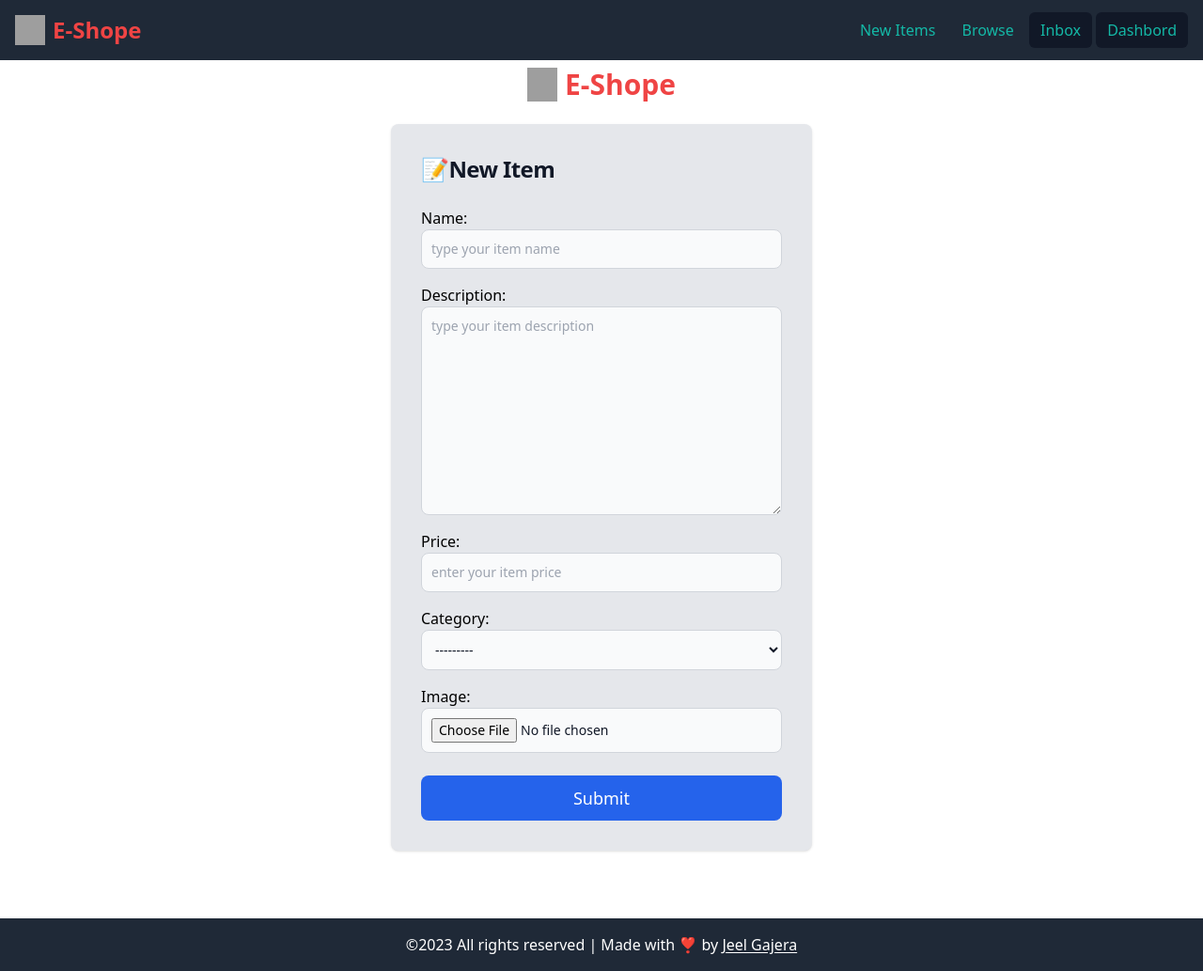
After one commit to JeelGajera/eshope, a Django app: page /items/new in a window 1280 px wide. The commit adds this page. Shown: the whole page at 94% size. Run offline with Django 5.2, Linux system fonts and the light colour scheme; a user stored in the database is signed in; data comes from the database, SQL or seed files in the repository; both versions use the stored data as it was after the commit; some libraries are stand-ins or nearby versions; grey boxes are pictures that could not be loaded.

Commit message:
feat: add item

```diff
--- a/core/templates/core/layout.html
+++ b/core/templates/core/layout.html
@@ -27,8 +27,8 @@
         <a href="/" class="text-2xl font-semibold text-red-500"> E-Shope </a>
       </div>
       <div class="gap-2">
-        <a href="#" class="text-teal-500 hover:text-white bg-gray-900 hover:bg-gray-800 border-red-500 hover:border-[0.5px] rounded-md px-3 py-2 text-md font-medium">New Items</a>
-        <a href="#" class="text-teal-500 hover:text-white bg-gray-900 hover:bg-gray-800 border-red-500 hover:border-[0.5px] rounded-md px-3 py-2 text-md font-medium">Browse</a>
+        <a href="{% url 'item:new' %}" class="text-teal-500 hover:text-white border-red-500 hover:border-[0.5px] rounded-md px-3 py-2 text-md font-medium">New Items</a>
+        <a href="#" class="text-teal-500 hover:text-white border-red-500 hover:border-[0.5px] rounded-md px-3 py-2 text-md font-medium">Browse</a>
 
         {% if request.user.is_authenticated %}
             <a href="{% url 'core:login' %}" class="text-teal-500 hover:text-white bg-gray-900 hover:bg-gray-800 border-red-500 hover:border-[0.5px] rounded-md px-3 py-2 text-md font-medium">Inbox</a>
@@ -39,10 +39,11 @@
         {% endif %}
       </div>
     </nav>
-    <div class="px-6">{% block content %}{% endblock %}</div>
+    <div class="px-6 min-h-fit w-full mt-2 mb-6">{% block content %}{% endblock %}</div>
 
     {% comment %} Bottom Fotter {% endcomment %}
-    <footer class="bottom-0 bg-gray-800 p-4 flex justify-center items-center">
+    <br/>
+    <footer class="mt-6 bottom-0 bg-gray-800 p-4 flex justify-center items-center">
         <span class="text-white text-md">
             &copy;2023 All rights reserved | Made with ❣️ by <a href="http://github.com/JeelGajera" class="underline underline-offset-2 hover:text-teal-500" >Jeel Gajera</a>        </span>
     </footer>
--- a/core/templates/core/login.html
+++ b/core/templates/core/login.html
@@ -1,4 +1,4 @@
-{% extends 'core/layout.html' %} {% block title %}🔐Sign Up{% endblock %}
+{% extends 'core/layout.html' %} {% block title %}🔒Login{% endblock %}
 
 {% block content %}
 <section class="bg-gray-200">
--- /dev/null
+++ b/item/forms.py
@@ -0,0 +1,35 @@
+from django import forms
+
+from .models import Item
+
+INPUT_CLASS = "bg-gray-50 border border-gray-300 text-gray-900 sm:text-sm rounded-lg focus:ring-primary-600 focus:border-primary-600 block w-full p-2.5 dark:bg-gray-700 dark:border-gray-600 dark:placeholder-gray-400 dark:text-white dark:focus:ring-blue-500 dark:focus:border-blue-500"
+
+class NewItemForm(forms.ModelForm):
+    class Meta:
+        model = Item
+        fields = ('name', 'description', 'price', 'category', 'image')
+
+        widgets = {
+            'category': forms.Select(attrs={
+                'class': INPUT_CLASS
+                }),
+            'name': forms.TextInput(attrs={
+                'placeholder': 'type your item name',
+                'is_required': True,
+                'class': INPUT_CLASS
+                }),
+            'description': forms.Textarea(attrs={
+                'placeholder': 'type your item description',
+                'is_required': True,
+                'class': INPUT_CLASS
+                }),
+            'price': forms.NumberInput(attrs={
+                'placeholder': 'enter your item price',
+                'is_required': True,
+                'class': INPUT_CLASS
+                }),
+            'image': forms.FileInput(attrs={
+                'is_required': True,
+                'class': INPUT_CLASS
+                }),
+        }
--- /dev/null
+++ b/item/templates/item/form.html
@@ -0,0 +1,52 @@
+{% extends 'core/layout.html' %} {% block title %}{{ title }}{% endblock %}
+
+{% block content %}
+<section class="z-0">
+  <div
+    class="flex flex-col items-center justify-center px-6 py-8 mx-auto lg:py-0"
+  >
+    <div class="flex gap-2 mb-6">
+      <img
+        width="32"
+        height="24"
+        src="https://img.icons8.com/3d-fluency/94/shopping-bag.png"
+        alt="shopping-bag"
+      />
+      <a href="/" class="text-3xl font-semibold text-red-500"> E-Shope </a>
+    </div>
+    <div
+      class="w-full bg-gray-200 rounded-lg shadow dark:border md:mt-0 sm:max-w-md xl:p-0"
+    >
+      <div class="p-6 space-y-4 md:space-y-6 sm:p-8">
+        <h1
+          class="text-xl font-bold leading-tight tracking-tight text-gray-900 md:text-2xl"
+        >
+          {{ title }}
+        </h1>
+        <form
+          class="space-y-4 md:space-y-6"
+          method="post"
+          action="."
+          enctype="multipart/form-data"
+        >
+          {% csrf_token %}
+
+          <div class="space-y-4">{{ form.as_p }}</div>
+
+          {% if form.errors or form.non_field_errors %}
+          <div class="mb-3 p-6 bg-red-500 rounded-xl text-white">
+            {% for field in form %} {{ field.errors }} {% endfor %}
+          </div>
+          {% endif %}
+
+          <button
+            class="w-full text-white bg-primary-600 hover:bg-primary-700 focus:ring-4 focus:outline-none focus:ring-primary-300 font-medium rounded-lg text-lg px-5 py-2.5 text-center dark:bg-primary-600 dark:hover:bg-primary-700 dark:focus:ring-primary-800"
+          >
+            Submit
+          </button>
+        </form>
+      </div>
+    </div>
+  </div>
+</section>
+{% endblock %}
--- a/item/urls.py
+++ b/item/urls.py
@@ -5,5 +5,6 @@ from . import views
 app_name = 'item'
 
 urlpatterns = [
+    path('new', views.new, name='new'),
     path('<int:pk>/', views.detail, name='detail'),
 ]
--- a/item/views.py
+++ b/item/views.py
@@ -1,8 +1,29 @@
-from django.shortcuts import get_object_or_404, render
+from django.contrib.auth.decorators import login_required
+from django.shortcuts import get_object_or_404, render, redirect
 from .models import Item
+from .forms import NewItemForm
+
 
 def detail(request, pk):
     item = get_object_or_404(Item, pk=pk)
-    related_items = Item.objects.filter(category=item.category, is_sold=False).exclude(pk=pk)[0:3]
+    related_items = Item.objects.filter(
+        category=item.category, is_sold=False).exclude(pk=pk)[0:3]
 
     return render(request, 'item/detail.html', {'item': item, "related_items": related_items})
+
+
+@login_required
+def new(request):
+    if request.method == "POST":
+        form = NewItemForm(request.POST, request.FILES)
+        if form.is_valid():
+            item = form.save(commit=False)
+            item.created_by = request.user
+            item.save()
+
+            return redirect('item:detail', pk=item.id)
+    else:
+        form = NewItemForm()
+
+    return render(request, 'item/form.html',
+                  {'form': form, 'title': '📝New Item'})
```
Also changed, not shown: db.sqlite3.
